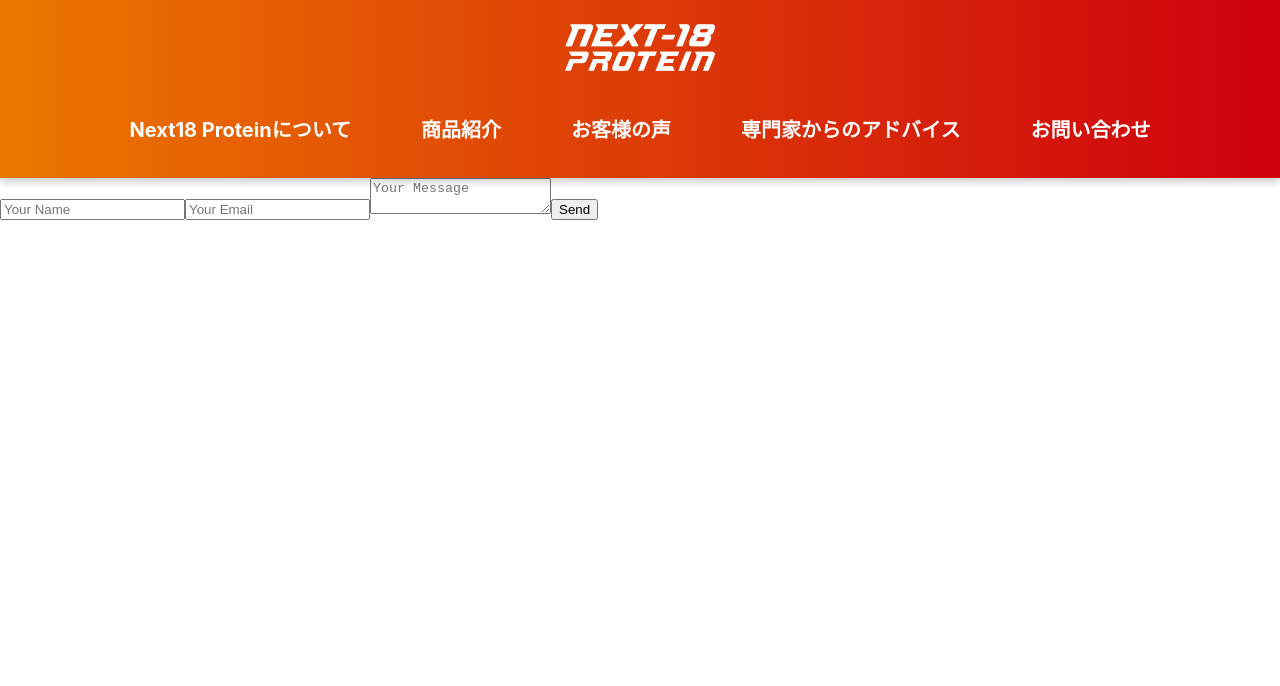
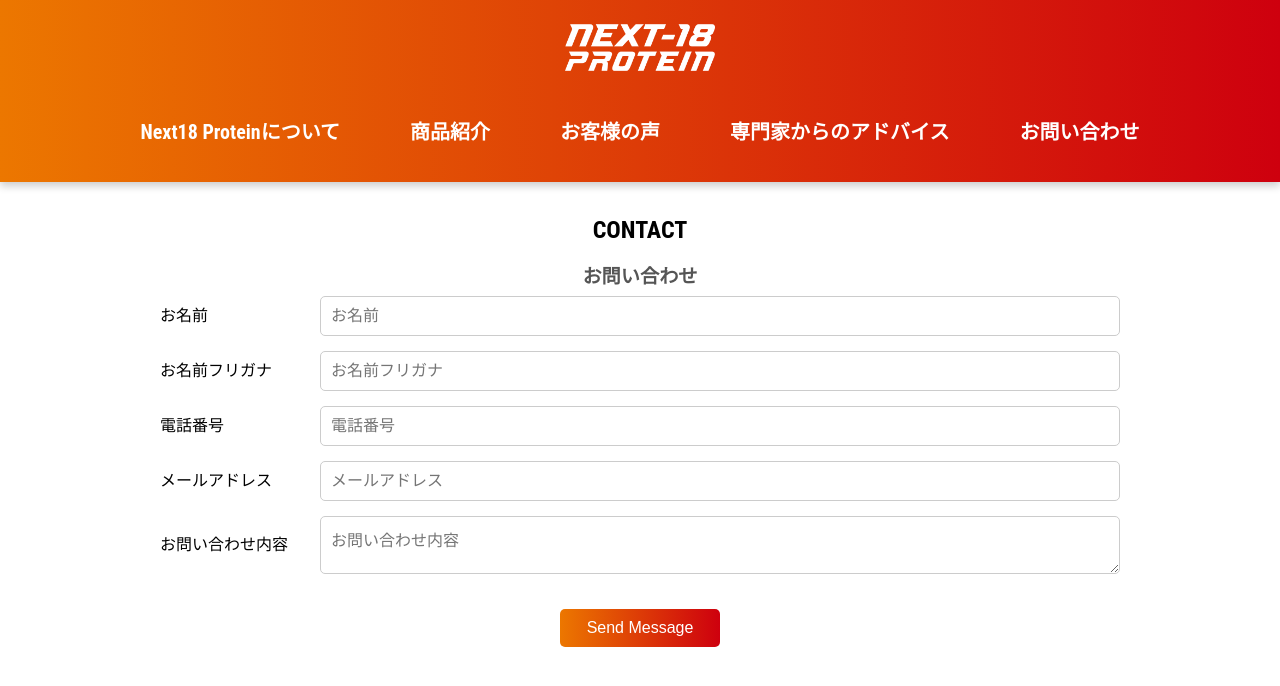
Before and after one commit to ngocmaruko/NEXT-18-PROTEIN-HP, a React (Create React App) app: page /contact in a window 1280 px wide. Shown: the top 686 px of the page. Built offline with nearby package versions, Linux system fonts and the light colour scheme.

Commit message:
contact form

```diff
--- a/src/App.css
+++ /dev/null
@@ -1,38 +0,0 @@
-.App {
-  text-align: center;
-}
-
-.App-logo {
-  height: 40vmin;
-  pointer-events: none;
-}
-
-@media (prefers-reduced-motion: no-preference) {
-  .App-logo {
-    animation: App-logo-spin infinite 20s linear;
-  }
-}
-
-.App-header {
-  background-color: #282c34;
-  min-height: 100vh;
-  display: flex;
-  flex-direction: column;
-  align-items: center;
-  justify-content: center;
-  font-size: calc(10px + 2vmin);
-  color: white;
-}
-
-.App-link {
-  color: #61dafb;
-}
-
-@keyframes App-logo-spin {
-  from {
-    transform: rotate(0deg);
-  }
-  to {
-    transform: rotate(360deg);
-  }
-}
--- a/src/components/Navbar/Navbar.jsx
+++ b/src/components/Navbar/Navbar.jsx
@@ -1,29 +1,32 @@
 import React, { useState } from 'react';
+import { Link } from 'react-router-dom';
 import './Navbar.css';
 import logo from '../../assets/logo.png';
-import { FaBars, FaTimes } from 'react-icons/fa'; // Import hamburger and close icons
+import { FaBars, FaTimes } from 'react-icons/fa';
 
 const Navbar = () => {
   const [isMenuOpen, setIsMenuOpen] = useState(false);
 
   const toggleMenu = () => {
-    setIsMenuOpen(!isMenuOpen);
+    setIsMenuOpen(prevState => !prevState);
   };
 
   return (
     <nav className="navbar">
       <div className="logo">
-        <img src={logo} alt="Logo" />
+        <Link to="/">
+          <img src={logo} alt="Logo" />
+        </Link>
       </div>
-      <div className="menu-toggle" onClick={toggleMenu}>
+      <div className="menu-toggle" onClick={toggleMenu} aria-label="Toggle menu">
         {isMenuOpen ? <FaTimes /> : <FaBars />}
       </div>
       <ul className={`menu ${isMenuOpen ? 'active' : ''}`}>
-        <li><a href="#next18">Next18 Proteinについて</a></li>
-        <li><a href="#products">商品紹介</a></li>
-        <li><a href="#testimonials">お客様の声</a></li>
-        <li><a href="#advice">専門家からのアドバイス</a></li>
-        <li><a href="#advice">お問い合わせ</a></li>
+        <li><Link to="#next18">Next18 Proteinについて</Link></li>
+        <li><Link to="#products">商品紹介</Link></li>
+        <li><Link to="#testimonials">お客様の声</Link></li>
+        <li><Link to="#advice">専門家からのアドバイス</Link></li>
+        <li><Link to="/contact">お問い合わせ</Link></li>
       </ul>
     </nav>
   );
--- a/src/index.css
+++ b/src/index.css
@@ -1,11 +1,4 @@
-body {
-  margin: 0;
-  font-family: -apple-system, BlinkMacSystemFont, 'Segoe UI', 'Roboto', 'Oxygen',
-    'Ubuntu', 'Cantarell', 'Fira Sans', 'Droid Sans', 'Helvetica Neue',
-    sans-serif;
-  -webkit-font-smoothing: antialiased;
-  -moz-osx-font-smoothing: grayscale;
-}
+/* Reset and Base Styles */
 html, body {
   margin: 0;
   padding: 0;
@@ -13,9 +6,86 @@ html, body {
   overflow-y: hidden; /* Prevent vertical scrollbar */
   height: 100%;
   width: 100%;
+  font-family: 'Roboto Condensed',
+               '游ゴシック',
+               '游ゴシック体',
+               'Yu Gothic',
+               YuGothic,
+               'ヒラギノ角ゴシック Pro',
+               'Hiragino Kaku Gothic Pro',
+               'メイリオ',
+               Meiryo,
+               Osaka,
+               'ＭＳ Ｐゴシック',
+               'MS PGothic',
+               sans-serif;
+  font-size: 16px; /* Adjust as needed */
+  line-height: 1.5; /* Adjust as needed */
+  -webkit-font-smoothing: antialiased;
+  -moz-osx-font-smoothing: grayscale;
 }
 
+/* Body Specifics */
+body {
+  margin: 0; /* Remove default margin */
+}
+
+/* Headings */
+h1, h2, h3, h4 {
+  margin: 0; /* Remove default margin */
+  padding: 0; /* Remove default padding */
+}
+
+/* Spacing */
+h1 {
+  margin-bottom: 1.5rem; /* Adjust spacing between headings */
+}
+
+h2 {
+  margin-bottom: 1.25rem; /* Adjust spacing between headings */
+}
+
+h3 {
+  margin-bottom: 1rem; /* Adjust spacing between headings */
+}
+
+h4 {
+  margin-bottom: 0.75rem; /* Adjust spacing between headings */
+}
+
+/* Code Styling */
 code {
-  font-family: source-code-pro, Menlo, Monaco, Consolas, 'Courier New',
-    monospace;
+  font-family: source-code-pro, Menlo, Monaco, Consolas, 'Courier New', monospace;
 }
+
+/* General Utility Classes */
+.container {
+  padding: 1rem; /* Example padding for main container */
+}
+
+.text-small {
+  font-size: 0.875rem; /* 14px */
+}
+
+/* Responsive Design */
+@media (max-width: 768px) {
+  body {
+    font-size: 14px; /* Adjust for smaller screens */
+  }
+
+  h1 {
+    font-size: 1.75rem; /* 28px */
+  }
+
+  h2 {
+    font-size: 1.5rem; /* 24px */
+  }
+
+  h3 {
+    font-size: 1.25rem; /* 20px */
+  }
+
+  h4 {
+    font-size: 1rem; /* 16px */
+  }
+}
--- a/src/pages/Contact/Contact.css
+++ b/src/pages/Contact/Contact.css
@@ -1,34 +1,67 @@
-/* src/Contact.css */
-.contact-container {
-  max-width: 600px;
-  margin: auto;
+.contact-form {
+  max-width: 960px;
+  margin: 0 auto;
   padding: 20px;
+  display: flex;
+  flex-direction: column;
+}
+
+h2 {
+  text-align: center;
+  margin: 10px 0;
+}
+
+h3 {
+  text-align: center;
+  margin: 5px 0;
+  font-size: 1.2em; /* Adjust font size as needed */
+  color: #555; /* Optional: color for the subtitle */
 }
 
 .form-group {
+  display: flex;
+  align-items: center;
   margin-bottom: 15px;
 }
 
 .form-group label {
-  display: block;
-  margin-bottom: 5px;
+  flex: 0 0 150px; /* Adjust width as needed */
+  margin-right: 10px;
 }
 
 .form-group input,
 .form-group textarea {
-  width: 100%;
-  padding: 8px;
-  box-sizing: border-box;
+  flex: 1; /* Take remaining space */
+  padding: 10px;
+  border: 1px solid #ccc;
+  border-radius: 5px;
+  font-size: 16px;
+}
+
+.form-group textarea {
+  resize: vertical; /* Allow vertical resizing */
 }
 
 button {
-  padding: 10px 15px;
-  background-color: #007bff;
+  width: 40%; /* Adjust width */
+  max-width: 160px; /* Maximum width */
+  padding: 10px 0;
+  border: none;
+  border-radius: 5px;
+  background: linear-gradient(to right, #ec7700 0%, #ce000e 100%);
   color: white;
-  border: none;
+  font-size: 16px;
   cursor: pointer;
+  transition: transform 0.3s ease, background-color 0.3s ease;
+  margin: 20px auto; /* Center the button */
+  display: block; /* Block display to center */
 }
 
 button:hover {
-  background-color: #0056b3;
+  transform: scale(1.05); /* Scale effect on hover */
 }
+
+p {
+  margin-top: 10px;
+  text-align: center; /* Center the status message */
+}
--- a/src/pages/Contact/Contact.jsx
+++ b/src/pages/Contact/Contact.jsx
@@ -1,57 +1,106 @@
 import React, { useState } from 'react';
+import './Contact.css';
 
 const Contact = () => {
   const [formData, setFormData] = useState({
     name: '',
+    furigana: '',
+    phone: '',
     email: '',
     message: '',
   });
+  const [status, setStatus] = useState('');
 
   const handleChange = (e) => {
+    const { name, value } = e.target;
     setFormData({
       ...formData,
-      [e.target.name]: e.target.value,
+      [name]: value,
     });
   };
 
   const handleSubmit = async (e) => {
     e.preventDefault();
-
     try {
-      const response = await fetch('/api/contact', {
+      const response = await fetch('https://contact-render.onrender.com/api/send', {
         method: 'POST',
         headers: {
           'Content-Type': 'application/json',
         },
-        body: JSON.stringify({
-          name: formData.name,
-          email: formData.email,
-          message: formData.message,
-        }),
+        body: JSON.stringify(formData),
       });
 
-      // Check for non-200 status codes
-      if (!response.ok) {
-        const errorText = await response.text();
-        throw new Error(`Error: ${response.status} ${errorText}`);
+      if (response.ok) {
+        setStatus('Message sent successfully!');
+        setFormData({ name: '', furigana: '', phone: '', email: '', message: '' });
+      } else {
+        setStatus('Failed to send message.');
       }
-
-      const result = await response.json();
-      alert(result.message);
     } catch (error) {
-      console.error('Error:', error);
-      alert('Failed to send message.');
+      setStatus('An error occurred.');
     }
   };
 
-
-
   return (
-    <form onSubmit={handleSubmit}>
-      <input type="text" name="name" placeholder="Your Name" onChange={handleChange} value={formData.name} required />
-      <input type="email" name="email" placeholder="Your Email" onChange={handleChange} value={formData.email} required />
-      <textarea name="message" placeholder="Your Message" onChange={handleChange} value={formData.message} required></textarea>
-      <button type="submit">Send</button>
+    <form onSubmit={handleSubmit} className="contact-form">
+      <h2>CONTACT</h2>
+      <h3>お問い合わせ</h3>
+      <div className="form-group">
+        <label htmlFor="name">お名前</label>
+        <input
+          type="text"
+          name="name"
+          value={formData.name}
+          onChange={handleChange}
+          placeholder="お名前"
+          required
+        />
+      </div>
+      <div className="form-group">
+        <label htmlFor="furigana">お名前フリガナ</label>
+        <input
+          type="text"
+          name="furigana"
+          value={formData.furigana}
+          onChange={handleChange}
+          placeholder="お名前フリガナ"
+          required
+        />
+      </div>
+      <div className="form-group">
+        <label htmlFor="phone">電話番号</label>
+        <input
+          type="tel"
+          name="phone"
+          value={formData.phone}
+          onChange={handleChange}
+          placeholder="電話番号"
+          required
+        />
+      </div>
+      <div className="form-group">
+        <label htmlFor="email">メールアドレス</label>
+        <input
+          type="email"
+          name="email"
+          value={formData.email}
+          onChange={handleChange}
+          placeholder="メールアドレス"
+          required
+        />
+      </div>
+      <div className="form-group">
+        <label htmlFor="message">お問い合わせ内容</label>
+        <textarea
+          name="message"
+          value={formData.message}
+          onChange={handleChange}
+          placeholder="お問い合わせ内容"
+          required
+        />
+      </div>
+      <button type="submit">Send Message</button>
+      {status && <p>{status}</p>}
     </form>
   );
 };
```
Also changed, not shown: api/config/mailConfig.js (deleted, +0 -12 lines), api/contact.js (deleted, +0 -42 lines), api/controllers/contactController.js (deleted, +0 -47 lines), api/routes/contactRoutes.js (deleted, +0 -9 lines), api/server.js (deleted, +0 -19 lines), package.json (+6 -1 lines), src/App.js (line endings or trailing spaces), 1 other file (tests, documents, lock files or other folders).
